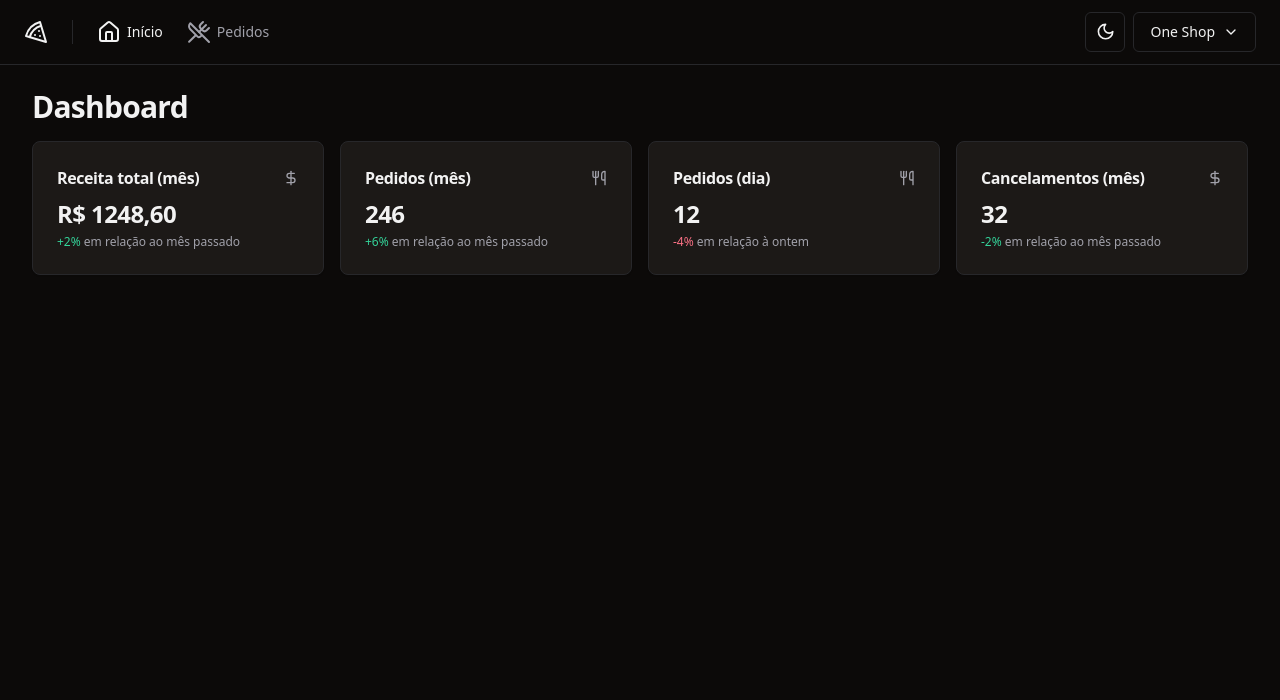
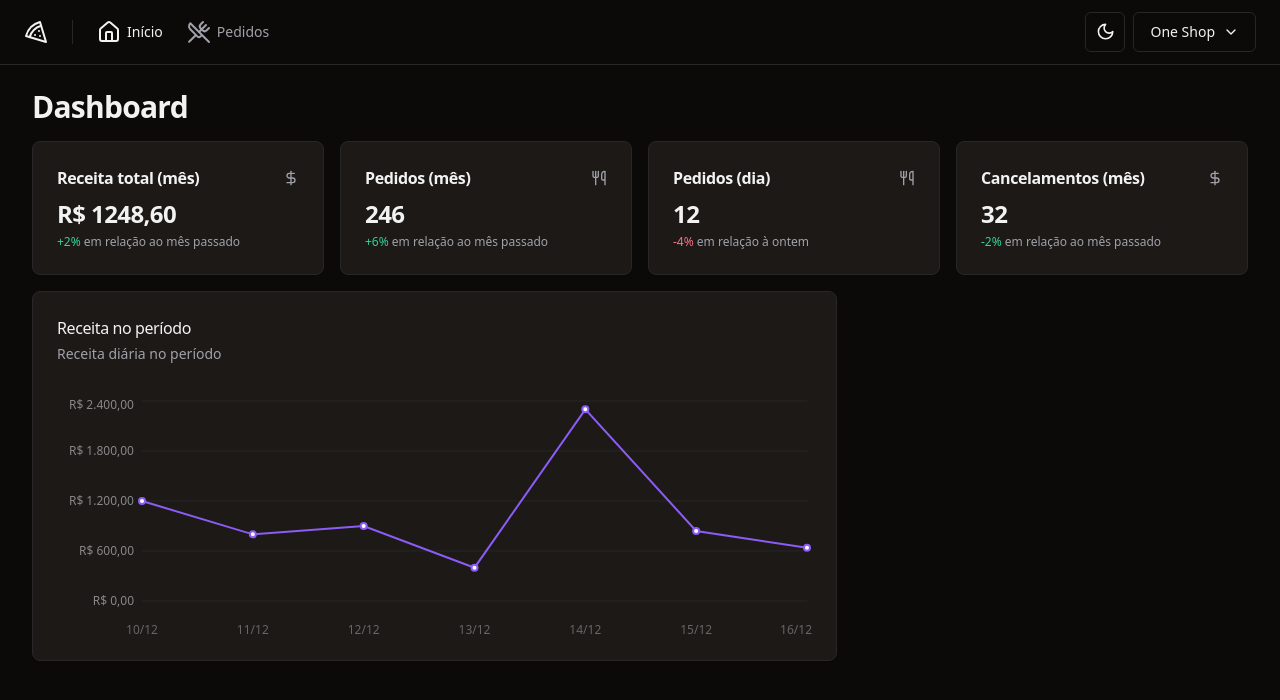
Before and after one commit to Gui-dev/one-shop, a React (Vite) app: page / in a window 1280 px wide. Shown: the top 700 px of the page. Built offline with nearby package versions, Linux system fonts and the light colour scheme.

Commit message:
feat: add revenue charts component

```diff
--- /dev/null
+++ b/src/pages/app/dashboard/components/revenue-chart.tsx
@@ -0,0 +1,68 @@
+import {
+  CartesianGrid,
+  Line,
+  LineChart,
+  ResponsiveContainer,
+  XAxis,
+  YAxis,
+} from 'recharts'
+import colors from 'tailwindcss/colors'
+
+import {
+  Card,
+  CardContent,
+  CardDescription,
+  CardHeader,
+  CardTitle,
+} from '@/components/ui/card'
+
+export const RevenueChart = () => {
+  const data = [
+    { date: '10/12', revenue: 1200 },
+    { date: '11/12', revenue: 800 },
+    { date: '12/12', revenue: 900 },
+    { date: '13/12', revenue: 400 },
+    { date: '14/12', revenue: 2300 },
+    { date: '15/12', revenue: 840 },
+    { date: '16/12', revenue: 640 },
+  ]
+
+  return (
+    <Card className="col-span-6">
+      <CardHeader className="flex-row items-center justify-between pb-8">
+        <div className="space-y-1">
+          <CardTitle className="text-base font-medium">
+            Receita no período
+          </CardTitle>
+          <CardDescription>Receita diária no período</CardDescription>
+        </div>
+      </CardHeader>
+      <CardContent>
+        <ResponsiveContainer height={240} width="100%">
+          <LineChart data={data} style={{ fontSize: 12 }}>
+            <XAxis dataKey="date" tickLine={false} axisLine={false} dy={16} />
+            <YAxis
+              stroke="#888"
+              axisLine={false}
+              tickLine={false}
+              width={80}
+              tickFormatter={(value: number) =>
+                value.toLocaleString('pt-BR', {
+                  style: 'currency',
+                  currency: 'BRL',
+                })
+              }
+            />
+            <CartesianGrid vertical={false} className="stroke-muted" />
+            <Line
+              type="linear"
+              strokeWidth={2}
+              dataKey="revenue"
+              stroke={colors.violet[500]}
+            />
+          </LineChart>
+        </ResponsiveContainer>
+      </CardContent>
+    </Card>
+  )
+}
--- a/src/pages/app/dashboard/dashboard.tsx
+++ b/src/pages/app/dashboard/dashboard.tsx
@@ -1,9 +1,10 @@
 import { Helmet } from 'react-helmet-async'
 
-import { DaysOrdersAmountCard } from './days-orders-amount-card'
-import { MonthCanceledOrdersAmountCard } from './month-canceled-orders-amount-card'
-import { MonthOrdersAmountCard } from './month-orders-amount-card'
-import { MonthRevenueCard } from './month-revenue-card'
+import { DaysOrdersAmountCard } from './components/days-orders-amount-card'
+import { MonthCanceledOrdersAmountCard } from './components/month-canceled-orders-amount-card'
+import { MonthOrdersAmountCard } from './components/month-orders-amount-card'
+import { MonthRevenueCard } from './components/month-revenue-card'
+import { RevenueChart } from './components/revenue-chart'
 
 export const Dashboard = () => {
   return (
@@ -18,6 +19,10 @@
           <DaysOrdersAmountCard />
           <MonthCanceledOrdersAmountCard />
         </div>
+
+        <div className="grid grid-cols-9 gap-4">
+          <RevenueChart />
+        </div>
       </div>
     </>
   )
--- a/src/pages/app/orders/orders.tsx
+++ b/src/pages/app/orders/orders.tsx
@@ -9,8 +9,8 @@
   TableRow,
 } from '@/components/ui/table'
 
-import { OrderTableFilters } from './order-table-filters'
-import { OrderTableRow } from './order-table-row'
+import { OrderTableFilters } from './components/order-table-filters'
+import { OrderTableRow } from './components/order-table-row'
 
 export const Orders = () => {
   return (
```
Also changed, not shown: src/pages/app/dashboard/components/days-orders-amount-card.tsx (renamed from src/pages/app/dashboard/days-orders-amount-card.tsx), src/pages/app/dashboard/components/month-canceled-orders-amount-card.tsx (renamed from src/pages/app/dashboard/month-canceled-orders-amount-card.tsx), src/pages/app/dashboard/components/month-orders-amount-card.tsx (renamed from src/pages/app/dashboard/month-orders-amount-card.tsx), src/pages/app/dashboard/components/month-revenue-card.tsx (renamed from src/pages/app/dashboard/month-revenue-card.tsx), src/pages/app/orders/components/order-table-filters.tsx (renamed from src/pages/app/orders/order-table-filters.tsx), src/pages/app/orders/components/order-table-row.tsx (renamed from src/pages/app/orders/order-table-row.tsx), src/pages/app/orders/components/orders-details.tsx (renamed from src/pages/app/orders/orders-details.tsx).
